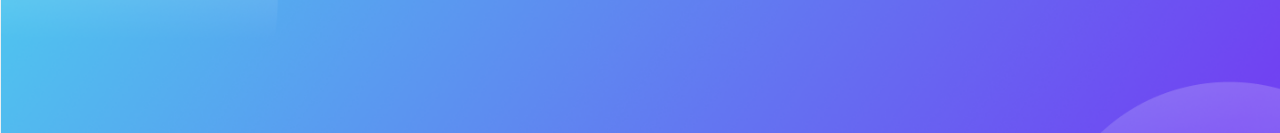
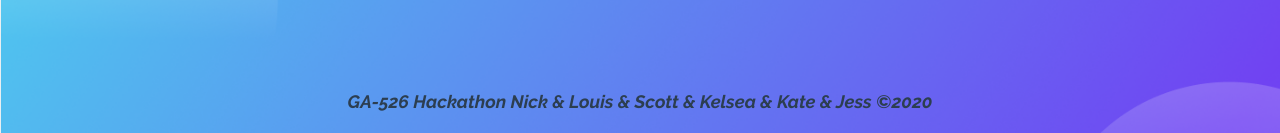
Before and after one commit to lreillywillhight/ga-hackathon-insplore, a Next.js app: page / in a window 1280 px wide. Shown: the part 667-800 px from the top of the page. Built offline with nearby package versions, Linux system fonts and the light colour scheme.

Commit message:
almost there

```diff
--- /dev/null
+++ b/components/footer.js
@@ -0,0 +1,9 @@
+import React from 'react';
+
+export default function Footer() {
+    return (
+        <footer>
+            GA-526 Hackathon Nick & Louis & Scott & Kelsea & Kate & Jess ©2020
+        </footer>
+    )
+}
--- a/pages/destinations.js
+++ b/pages/destinations.js
@@ -6,6 +6,7 @@ import { Card, ListGroup, Button } from 'react-bootstrap'
 
 
 import Title from '../components/title'
+import Footer from '../components/footer'
 import Globe from '../components/globe'
 import { useRouter } from 'next/router'
 
@@ -82,6 +83,7 @@ export default function Home() {
                 <button onClick={() => router.push("/randomDestination")}>Randomize</button>
                 <button onClick={() => router.push("/destinations")}>Destinations</button>
             </div> */}
+            <Footer />
         </div>
     )
 }
--- a/pages/index.js
+++ b/pages/index.js
@@ -6,6 +6,7 @@ import TestCities from './maps/components/testCities.js'
 
 import Title from '../components/title'
 import Globe from '../components/globe'
+import Footer from '../components/footer'
 // import Direction from '../components/direction'
 import { useRouter } from 'next/router'
 
@@ -29,6 +30,7 @@ export default function Home() {
         <button onClick={() => router.push("/randomDestination")}>Randomize</button>
         <button onClick={() => router.push("/destinations")}>Destinations</button>
       </div>
+      <Footer />
     </div>
   )
 }
--- a/pages/maps/components/map0.js
+++ b/pages/maps/components/map0.js
@@ -34,8 +34,8 @@ const setSelectedMarker = (object) => {
 class Map extends Component {
   state = {
     viewport: {
-      width: '100vw',
-      height: '100vh',
+      width: '80vw',
+      height: '75vh',
       latitude: -12.10,
       longitude: -77.06,
       zoom: 11
--- a/pages/maps/mapboxViewWorld.js
+++ b/pages/maps/mapboxViewWorld.js
@@ -4,6 +4,8 @@ import dynamic from 'next/dynamic'
 import { useRouter } from 'next/router'
 import Title from '../../components/title'
 import MapSidebar from './components/map-sidebar'
+import Footer from '../../components/footer'
+
 
 const Map0 = dynamic(() => import('./components/map0'), {
   loading: () => <p>Loading...</p>,
--- a/pages/randomDestination.js
+++ b/pages/randomDestination.js
@@ -1,5 +1,7 @@
 import React from 'react'
 import Title from '../components/title'
+import Footer from '../components/footer'
+
 import Head from 'next/head'
 import Link from 'next/link'
 import Globe from '../components/globe'
@@ -20,6 +22,7 @@ export default function Random() {
                 <button onClick={() => router.push("/randomDestination")}>Spin Again</button>
                 <button onClick={() => router.push("/destinations")}>Destinations</button>
             </div>
+            <Footer />
         </div>
     )
 }
--- a/styles/globals.css
+++ b/styles/globals.css
@@ -731,3 +731,13 @@ h3 {
   text-align: center;
   color: rgb(83, 61, 230)
 }
+
+footer {
+  position: fixed;
+  font-family: 'Raleway', sans-serif;
+  left: 0;
+  bottom: 0;
+  width: 100%;
+  text-align: center;
+  padding: 1em;
+}
```
Also changed, not shown: 1 other file (tests, documents, lock files or other folders).
